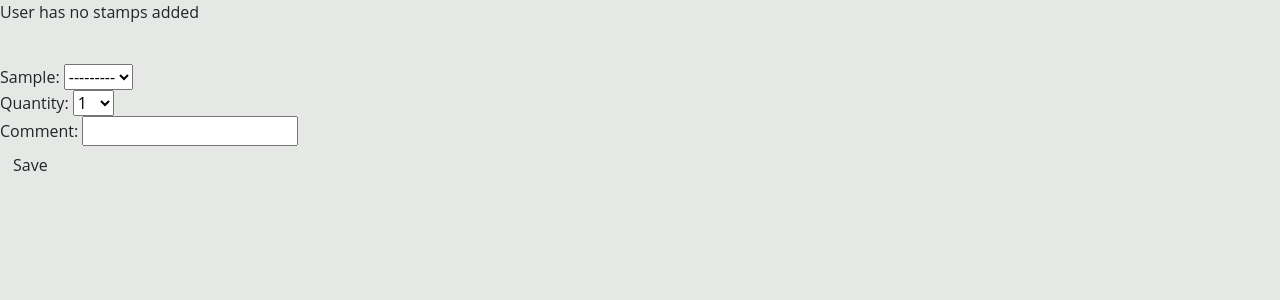
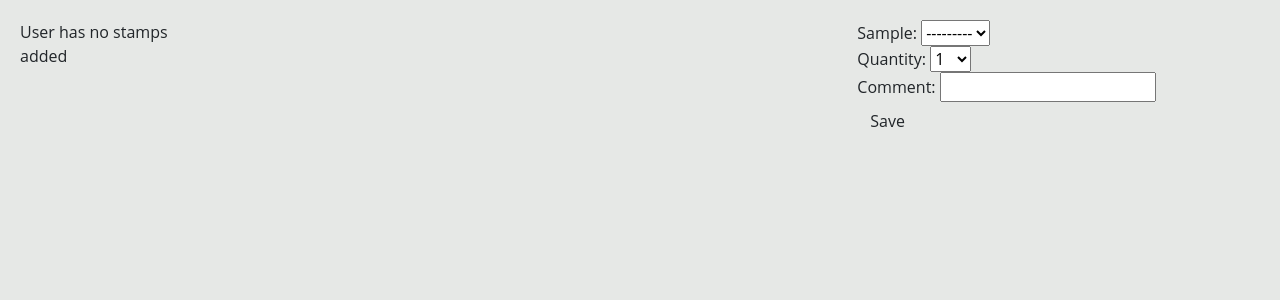
Before and after one commit to innerself/stamp-assist, a Django app: page /user-stamps/ in a window 1280 px wide. Shown: the part 56-356 px from the top of the page. Run offline with Django 4.2, Linux system fonts and the light colour scheme; data that the repository does not hold is empty; some libraries are stand-ins or nearby versions.

Commit message:
Add basic user stamp view

```diff
--- a/static/combinations/css/user-stamp-list.css
+++ b/static/combinations/css/user-stamp-list.css
@@ -1,3 +1,33 @@
+.main-wrapper {
+  padding: 20px;
+  display: grid;
+  grid-template-columns: 2fr 1fr;
+  grid-gap: 2em;
+}
+
+.stamps-column {
+  grid-column: 1;
+  display: grid;
+  grid-template-columns: repeat(4, 1fr);
+  grid-template-rows: auto;
+  grid-gap: 2em;
+}
+
+.stamp-cell {
+
+}
+
+.edit-column {
+  grid-column: 2;
+  display: grid;
+  grid-template-rows: repeat(4, min-content);
+}
+
+.add-cell {
+  grid-row: 1;
+}
+
+
 .stamps-quantity {
   font-size: xxx-large;
 }
--- a/templates/combinations/user-stamp-list.html
+++ b/templates/combinations/user-stamp-list.html
@@ -4,18 +4,29 @@
   <link rel="stylesheet" type="text/css" href="{% static 'combinations/css/user-stamp-list.css' %}">
 {% endblock extrahead %}
 {% block main %}
+  <div class="main-wrapper">
+    <div class="stamps-column">
       {% for userstamp in userstamp_list %}
+        <div>
           <h3>{{ userstamp.sample.name }}</h3>
           <img src="{{ userstamp.sample.image }}">
           <span class="stamps-quantity">&times;{{ userstamp.quantity }}</span>
           Value: {{ userstamp.sample.value }}
+        </div>
       {% empty %}
+        <div>
           <p>User has no stamps added</p>
+        </div>
       {% endfor %}
-  <br/>
+    </div>
+    <div class="edit-column">
+      <div class="add-cell">
         <form method="post" class="form-group">
           {% csrf_token %}
           {{ form_create.as_div }}
           <input type="submit" value="Save" class="btn">
         </form>
+      </div>
+    </div>
+  </div>
 {% endblock main %}
```
Lines whose indentation alone changed are shown as unchanged.
